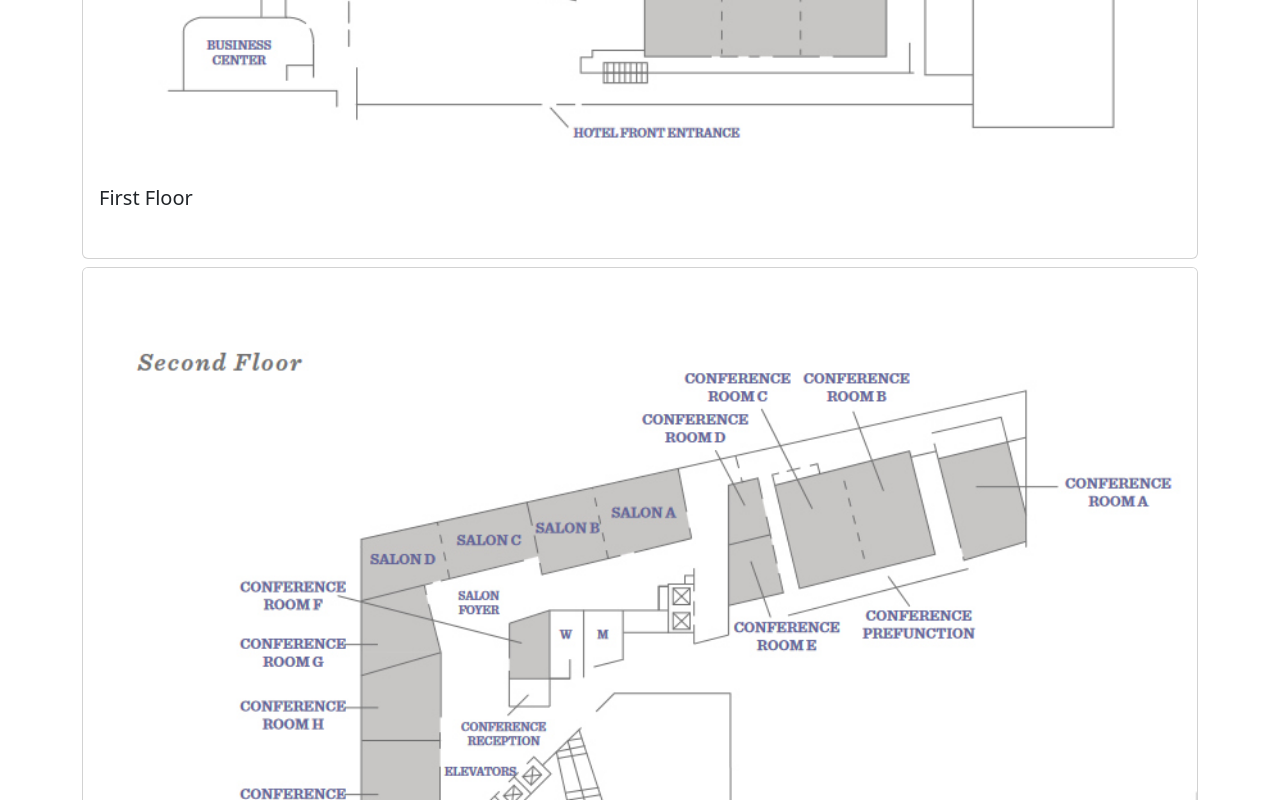
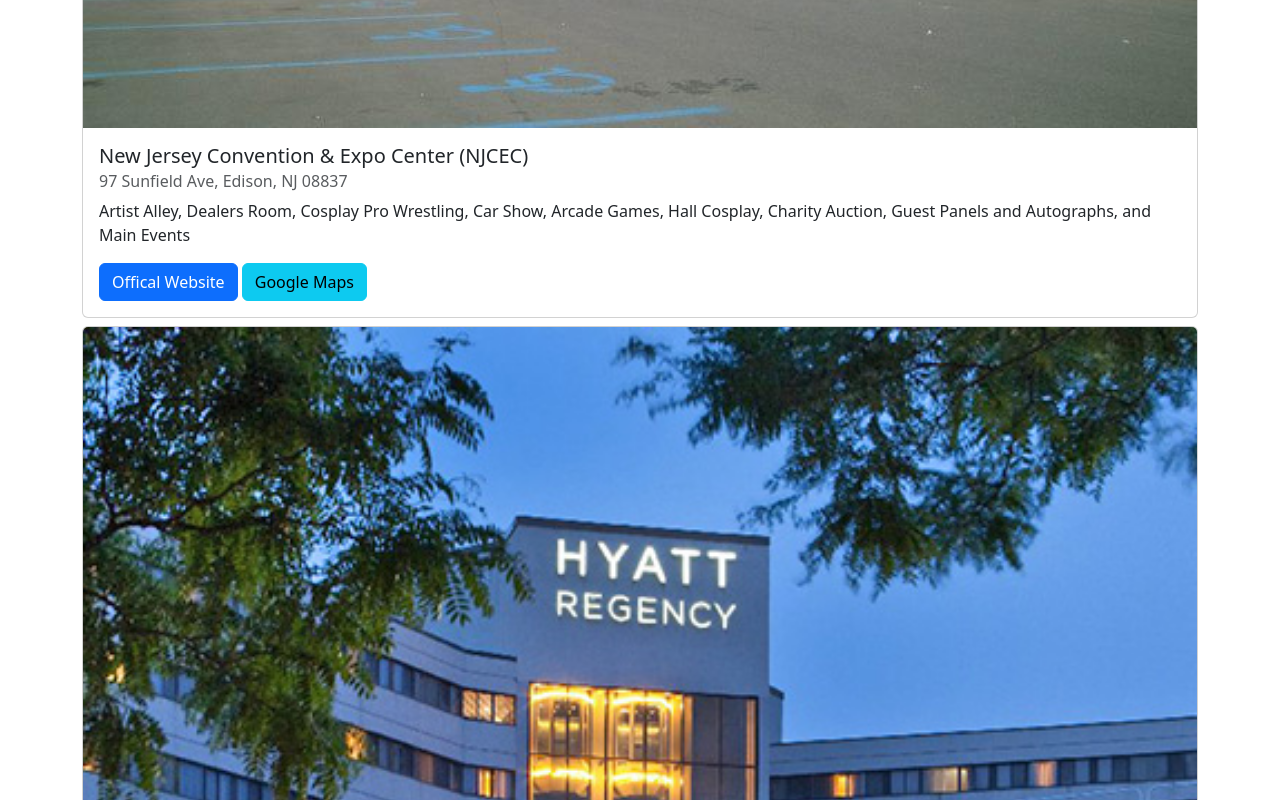
Before and after one commit to SolidX/AnimeNEXT-App, a React (Vite) app: page / in a window 1280 px wide. Shown: the part 820-1620 px from the top of the page. Built offline with nearby package versions, Linux system fonts and the light colour scheme.

Commit message:
Implements Locations page, expands Card component functionality, and improves AlertType type checking.

```diff
--- a/src/App.tsx
+++ b/src/App.tsx
@@ -1,12 +1,12 @@
 import { useState } from 'react';
-import MapsPage from './components/MapsPage';
+import LocationsPage from './components/LocationsPage';
 
 function App() {
-  const [currentPage, setCurrentPage] = useState("Maps");
+  const [currentPage, setCurrentPage] = useState("Locations");
 
   //TODO: update currentPage on page click, surprisingly this never worked in the original version
   return (
-    <MapsPage
+    <LocationsPage
       currentPage={currentPage}
     />
   );
--- a/src/components/Alert.tsx
+++ b/src/components/Alert.tsx
@@ -1,6 +1,7 @@
 import type { ReactElement } from "react";
+import type { AlertType } from "./components";
 
-export default function Alert(props: {type: string, heading?: string, content?: string | ReactElement}) {
+export default function Alert(props: {type: AlertType, heading?: string, content?: string | ReactElement}) {
 
     return (
         <div className={`alert ${props.type}`} role="alert">
--- /dev/null
+++ b/src/components/AnchorButton.tsx
@@ -0,0 +1,20 @@
+import { Fragment } from 'react/jsx-runtime';
+import type { AnchorButtonProps } from './components';
+
+export default function AnchorButton(props: AnchorButtonProps) {
+    if (props.target !== undefined) {
+        return (
+            <Fragment>
+                <a href={props.url} className={`btn ${props.type}`} target={props.target}>{props.text}</a>
+                &nbsp;
+            </Fragment>
+        );
+    } else {
+        return (
+            <Fragment>
+                <a href={props.url} className={`btn ${props.type}`}>{props.text}</a>
+                &nbsp;
+            </Fragment>
+        );
+    }
+}
--- a/src/components/Card.tsx
+++ b/src/components/Card.tsx
@@ -1,13 +1,34 @@
-export default function Card(props: {image?: string, title?: string, text?: string}) {
+import type { ReactElement } from "react";
+import type { AnchorButtonProps } from "./components";
+import AnchorButton from "./AnchorButton";
+
+export default function Card(props: {image?: string, title?: string, subtitle?: string, text?: string | ReactElement, buttons?: AnchorButtonProps[]}) {
+    let bottomButtons : ReactElement[] | undefined = undefined;
+
+    if (props.buttons !== undefined) {
+        bottomButtons = props.buttons.map((b) => {
+            return (
+                <AnchorButton
+                    type={b.type}
+                    url={b.url}
+                    text={b.text}
+                    target="_blank"
+                />
+            );
+        });
+    }
+
 
     return (
         <div className="card mb-2">
             {props.image !== undefined && <img src={props.image} className="card-img-top" />}
             <div className="card-body">
                 {props.title !== undefined && <h5 className="card-title">{props.title}</h5>}
+                {props.subtitle !== undefined && <h6 className="card-subtitle mb-2 text-body-secondary">{props.subtitle}</h6>}
                 <p className="card-text">
                     {props.text}
                 </p>
+                {bottomButtons !== undefined && bottomButtons}
             </div>
         </div>
     )
--- a/src/components/HomePage.tsx
+++ b/src/components/HomePage.tsx
@@ -1,7 +1,7 @@
 import { Fragment } from "react/jsx-runtime";
 import Navigation from "./Navigation";
 import Alert from "./Alert";
-import { AlertType } from "./components";
+import { AlertTypes } from "./components";
 
 export default function HomePage(props: {currentPage: string; title: string;}) {
     const socialMedia = (
@@ -41,11 +41,11 @@
                 we are thrilled to celebrate a full weekend of anime, manga, games, cosplay, and Japanese pop culture with you!
             </p>
             <Alert
-                type={AlertType.Info}
+                type={AlertTypes.Info}
                 content={"Thank you for coming to AnimeNEXT 2023!"}
             />
             <Alert
-                type={AlertType.Secondary}
+                type={AlertTypes.Secondary}
                 heading="Social Media"
                 content={socialMedia}
             />
--- /dev/null
+++ b/src/components/LocationsPage.tsx
@@ -0,0 +1,59 @@
+import { Fragment } from "react/jsx-runtime";
+import Navigation from "./Navigation";
+import Card from "./Card";
+import NJCEC from "../assets/NJCEC.jpg";
+import Hyatt from "../assets/HRNB.jpg";
+import { AnchorButtonTypes, type AnchorButtonProps } from "./components";
+
+export default function LocationsPage(props: {currentPage: string}) {
+const njcecLinks : AnchorButtonProps[] = [
+    {
+        type: AnchorButtonTypes.Primary,
+        url: "https://www.njexpocenter.com/",
+        text: "Offical Website",
+        target: "_blank"
+    },
+    {
+        type: AnchorButtonTypes.Info,
+        url: "https://goo.gl/maps/LQbukp5ryYm8ePAM7",
+        text: "Google Maps",
+        target: "_blank"
+    }
+];
+
+const hyattLinks = [
+    {
+        type: AnchorButtonTypes.Primary,
+        url: "https://www.hyatt.com/en-US/hotel/new-jersey/hyatt-regency-new-brunswick/ewrrn?src=corp_lclb_gmb_seo_ewrrn",
+        text: "Offical Website",
+        target: "_blank"
+    },
+    {
+        type: AnchorButtonTypes.Info,
+        url: "https://goo.gl/maps/Con8V6wx6M6CW6vr9",
+        text: "Google Maps",
+        target: "_blank"
+    }
+];
+
+    return (
+        <Fragment>
+            <Navigation currentPage={props.currentPage} />
+            <h1 className="mb-1">Locations</h1>
+            <Card
+                image={NJCEC}
+                title="New Jersey Convention & Expo Center (NJCEC)"
+                subtitle="97 Sunfield Ave, Edison, NJ 08837"
+                text="Artist Alley, Dealers Room, Cosplay Pro Wrestling, Car Show, Arcade Games, Hall Cosplay, Charity Auction, Guest Panels and Autographs, and Main Events"
+                buttons={njcecLinks}
+            />
+            <Card
+                image={Hyatt}
+                title="Hyatt Regency New Brunswick"
+                subtitle="2 Albany St, New Brunswick, NJ 08901"
+                text="Tabletop Gaming, Panels, Karaoke, Game Shows, Modern & Retro Video games, Anime Music Videos, Manga Library, and Cosplay Repair"
+                buttons={hyattLinks}
+            />
+        </Fragment>
+    );
+}
--- a/src/components/components.ts
+++ b/src/components/components.ts
@@ -1,6 +1,6 @@
 import type { ReactElement } from "react";
 
-export const AlertType = {
+export const AlertTypes = {
     Primary: "alert-primary",
     Secondary: "alert-secondary",
     Success: "alert-success",
@@ -10,6 +10,8 @@
     Light: "alert-light",
     Dark: "alert-dark"
 } as const;
+
+export type AlertType = typeof AlertTypes[keyof typeof AlertTypes];
 
 export type AccordionItemDetails = {
     parentId: string,
@@ -23,3 +25,24 @@
     Booth: number,
     Name: string
 };
+
+export const AnchorButtonTypes = {
+    Primary: "btn-primary",
+    Secondary: "btn-secondary",
+    Success: "btn-success",
+    Danger: "btn-danger",
+    Warning: "btn-warning",
+    Info: "btn-info",
+    Light: "btn-light",
+    Dark: "btn-dark",
+    Link: "btn-link"
+} as const;
+
+export type AnchorButtonType = typeof AnchorButtonTypes[keyof typeof AnchorButtonTypes];
+
+export type AnchorButtonProps = {
+    type: AnchorButtonType,
+    url: string,
+    text: string | ReactElement,
+    target?: string
+}
```
Also changed, not shown: src/components/HoursPage.tsx (+14 -14 lines).
